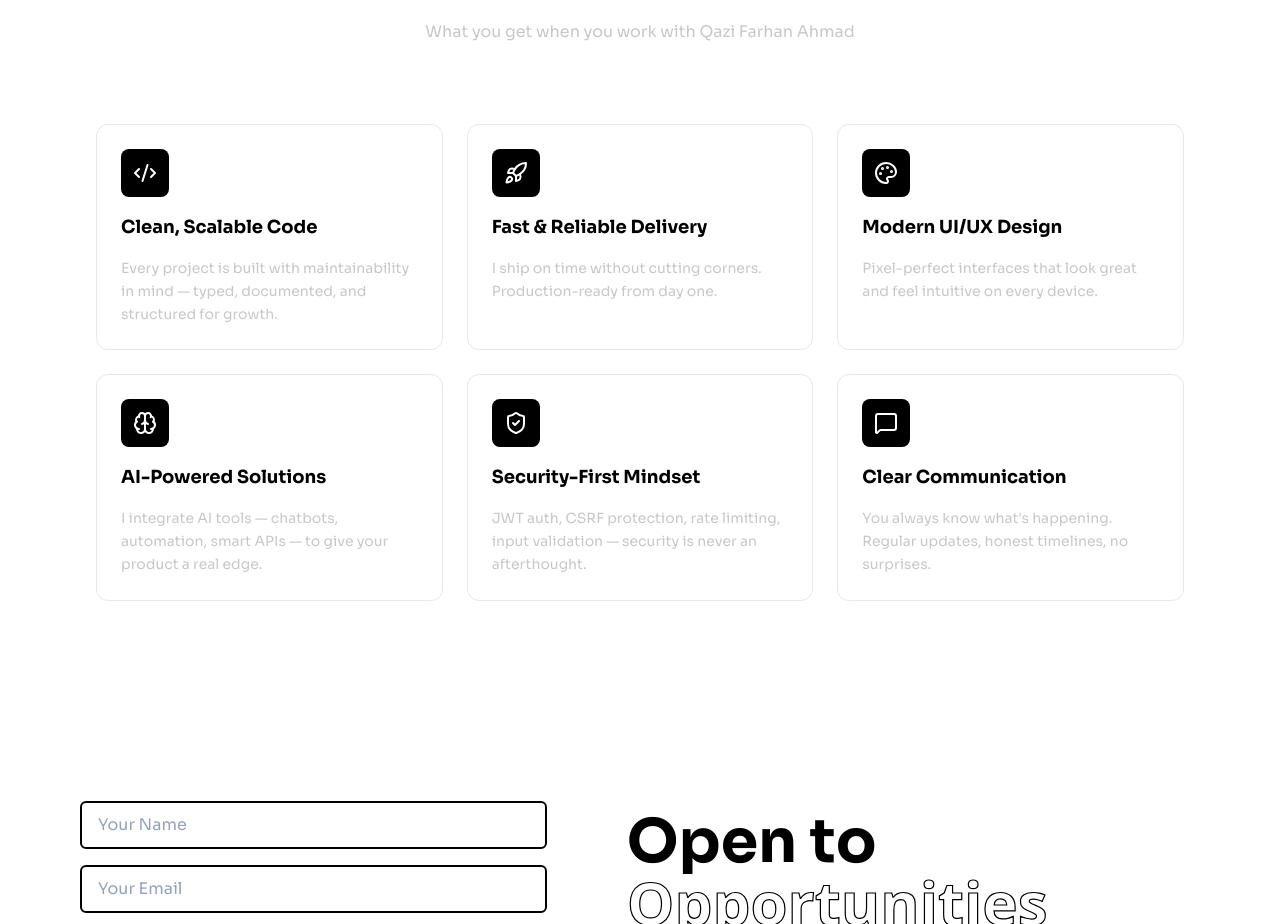
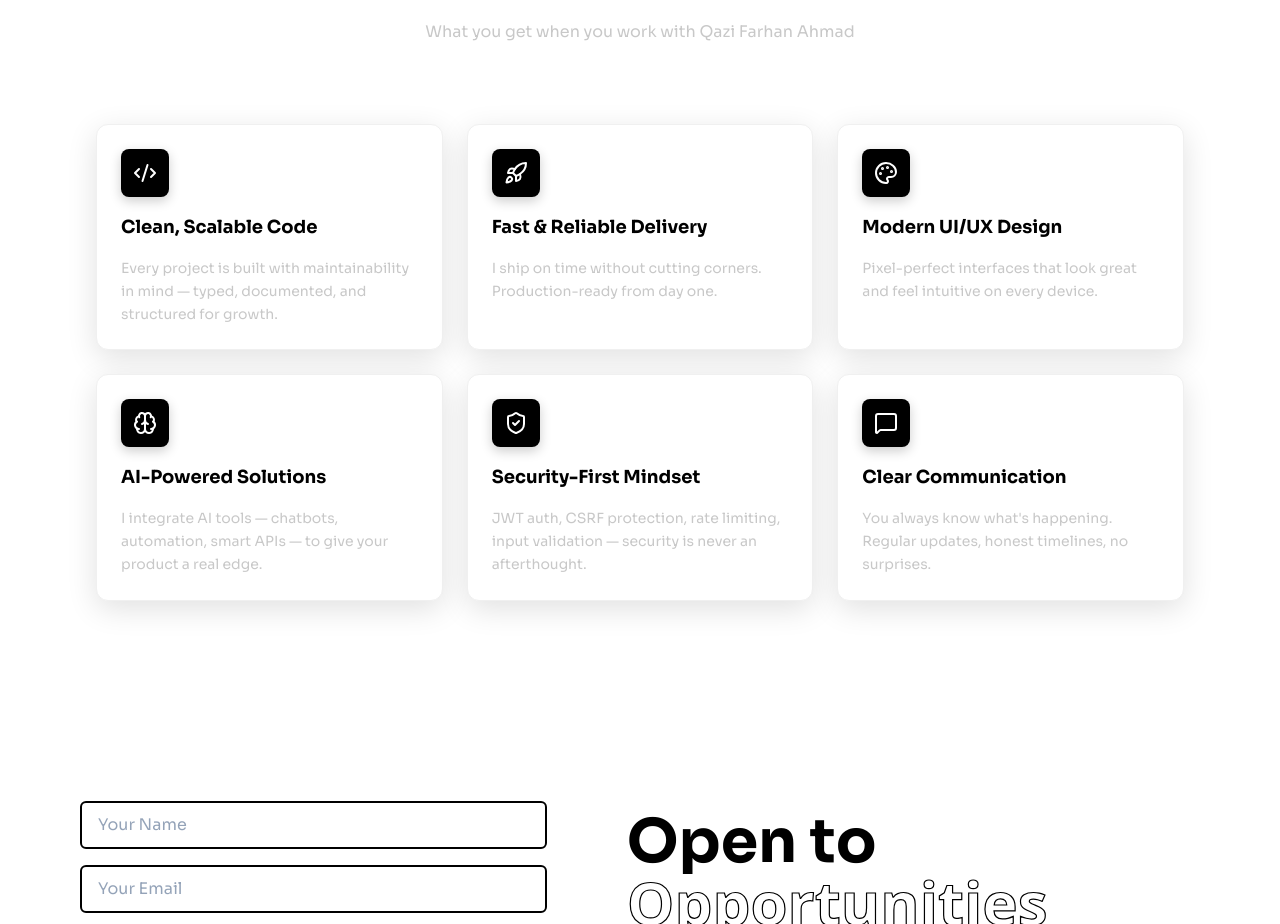
Before and after one commit to Qaziaaaa/portfolio-website, a Next.js app: page / in a window 1280 px wide. Shown: the part 5340-6264 px from the top of the page. Built offline with nearby package versions, Linux system fonts and the light colour scheme.

Commit message:
Add high shadow depth to feature cards

```diff
--- a/src/components/Testimonial.tsx
+++ b/src/components/Testimonial.tsx
@@ -21,8 +21,8 @@ export default function Testimonial() {
       </div>
       <div className="grid gap-6 md:grid-cols-3 max-w-screen-xl mx-auto px-4">
         {reasons.map((item, i) => (
-          <div key={i} className="self-stretch flex flex-col p-6 gap-4 border border-zinc-300 rounded-xl items-start text-left">
-            <div className="w-12 h-12 rounded-lg bg-black flex items-center justify-center">
+          <div key={i} className="self-stretch flex flex-col p-6 gap-4 border border-zinc-200 rounded-xl items-start text-left bg-white shadow-[0_8px_30px_rgb(0,0,0,0.12)] hover:shadow-[0_20px_60px_rgb(0,0,0,0.25)] transition-shadow duration-300">
+            <div className="w-12 h-12 rounded-lg bg-black flex items-center justify-center shadow-[0_4px_12px_rgba(0,0,0,0.2)]">
               <item.icon className="w-6 h-6 text-white" />
             </div>
             <h5 className="text-lg font-bold">{item.title}</h5>
```
